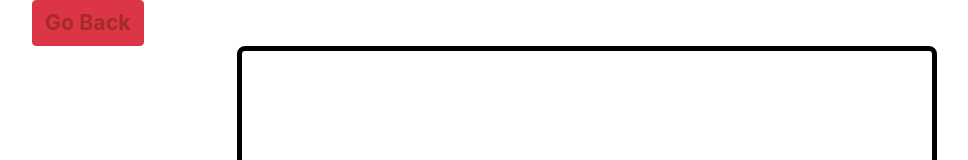
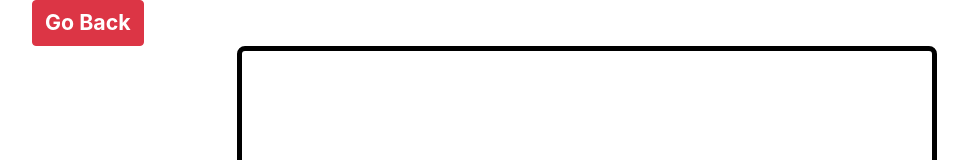
Before and after one commit to Mohamed-Adm/wep-pages, a plain HTML site: page Color/color.html in a window 1280 px wide. Shown: the top 160 px of the page, without its empty margins (53-1021 px from the left). Drawn offline with nearby package versions, Linux system fonts and the light colour scheme.

Commit message:
Update color.html

```diff
--- a/Color/color.html
+++ b/Color/color.html
@@ -30,8 +30,8 @@
   </head>
   <body>
     <div class="container">
-      <a href="../index.html"  class="btn btn-danger" style="font-size: 16pt; color:brown;
-      font-weight:bold">Go Back</a>
+      <a href="../index.html"  class="btn btn-danger" style="font-size: 16pt;
+      font-weight:bold;">Go Back</a>
     </div>
     <div class="container c1">
       <header class="header">
```
